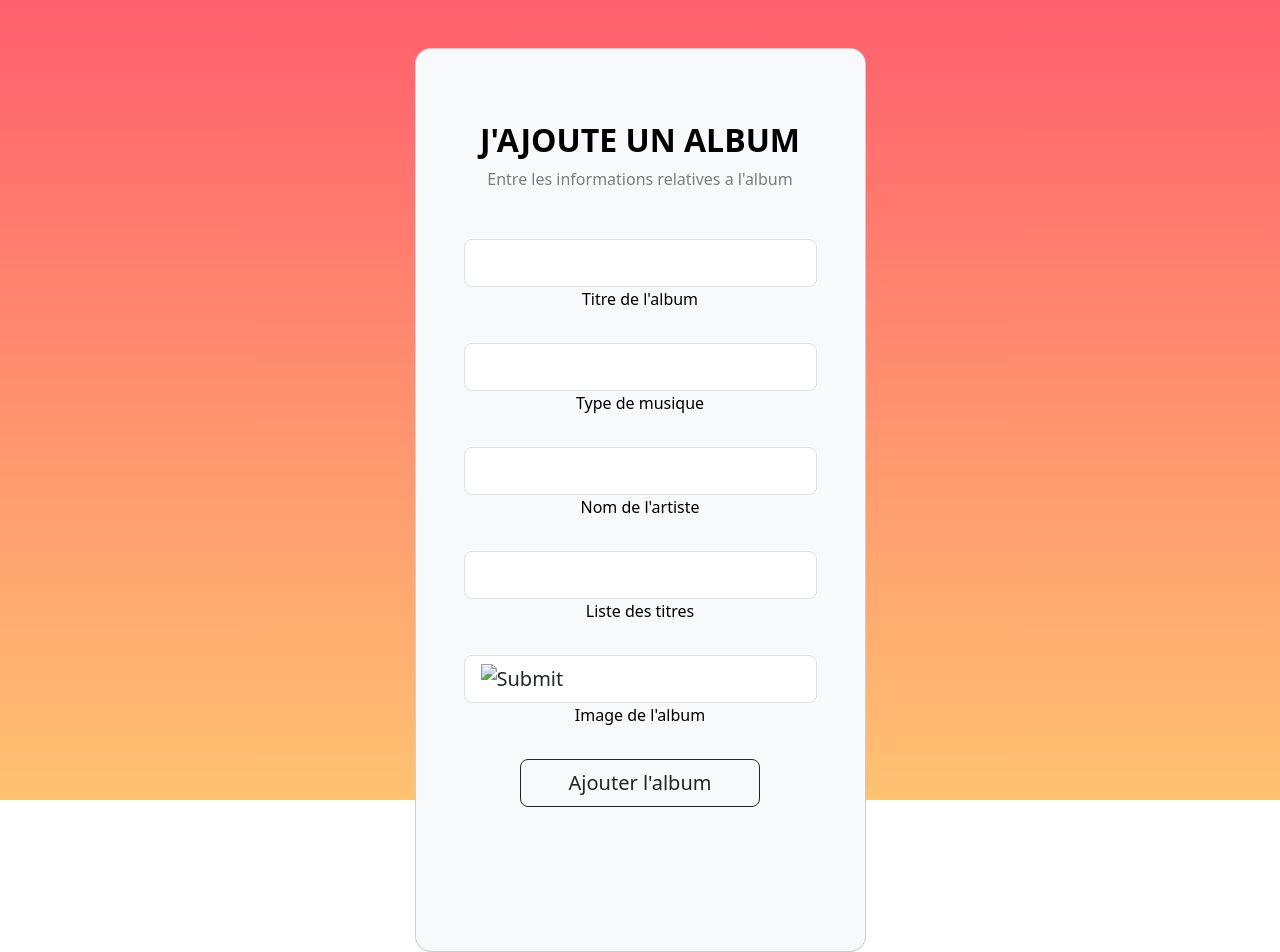
After one commit to ClaraBousquet/Dizzer, a Symfony app: template app/templates/public/addAlbum.html.twig in a window 1280 px wide. The commit adds this page. Run offline with Twig, Linux system fonts and the light colour scheme; the template is opened without the code that fills it, so the values that code supplies are empty; some libraries are stand-ins or nearby versions.

Commit message:
albumsBDDEtForm

```diff
--- a/app/migrations/Version20240118155256.php
+++ b/app/migrations/Version20240119140050.php
@@ -10,7 +10,7 @@ use Doctrine\Migrations\AbstractMigration;
 /**
  * Auto-generated Migration: Please modify to your needs!
  */
-final class Version20240118155256 extends AbstractMigration
+final class Version20240119140050 extends AbstractMigration
 {
     public function getDescription(): string
     {
--- a/app/public/style/styles.css
+++ b/app/public/style/styles.css
@@ -80,11 +80,16 @@ title {
 }
 
 
+
 .albums {
 
   width: 20%;
   margin-bottom: 20px;
   margin-left: 10px;
+}
+
+btn-add{
+    margin
 }
 
 .btn-custom {
--- a/app/src/Controller/PublicController.php
+++ b/app/src/Controller/PublicController.php
@@ -56,6 +56,12 @@ class PublicController extends AbstractController
         ]);
     }
 
+#[Route('/addAlbum', name: 'addAlbum', methods: ['GET', 'POST'])]
+    public function addAlbum()
+    {
+        return $this->render("public/addAlbum.html.twig");
+    }
+
     #[Route("/album/{id}", name: "albumdetail", methods: ['GET'])]
     public function getOneAlbum(int $id)
     {
--- /dev/null
+++ b/app/templates/public/addAlbum.html.twig
@@ -0,0 +1,67 @@
+{% extends 'base.html.twig' %}
+
+{% block title %} Ajouter un album {% endblock %}
+
+{% block body %}
+
+<section class="vh-100 gradient-custom">
+  <div class="container py-5 h-100">
+    <div class="row d-flex justify-content-center align-items-center h-100">
+      <div class="col-12 col-md-8 col-lg-6 col-xl-5">
+        <div class="card  bg-light text-black" style="border-radius: 1rem;">
+          <div class="card-body p-5 text-center">
+
+            <div class="mb-md-5 mt-md-4 pb-5">
+
+              <form method="post" action="{{ path('userHome')}}">
+              <h2 class="fw-bold mb-2 text-uppercase">J'ajoute un album</h2>
+              <p class="text-black-50 mb-5">Entre les informations relatives a l'album</p>
+
+              <div class="form-outline form-black mb-4">
+                <input type="text" id="typeEmailX" class="form-control form-control-lg" />
+                <label class="form-label" >Titre de l'album</label>
+              </div>
+
+              <div class="form-outline form-black mb-4">
+                <input type="text" id="typeEmailX" class="form-control form-control-lg" />
+                <label class="form-label" >Type de musique</label>
+              </div>
+
+              <div class="form-outline form-black mb-4">
+                <input type="text" id="typeEmailX" class="form-control form-control-lg" />
+                <label class="form-label" >Nom de l'artiste</label>
+              </div>
+
+              <div class="form-outline form-black mb-4">
+                <input type="text" id="typeEmailX" class="form-control form-control-lg" />
+                <label class="form-label" >Liste des titres</label>
+              </div>
+
+              <div class="form-outline form-black mb-4">
+                <input type="image" id="image" class="form-control form-control-lg" />
+                <label class="form-label" >Image de l'album</label>
+              </div>
+
+
+
+
+              <button class="btn btn-outline-dark btn-lg px-5" type="submit">Ajouter l'album</button>
+
+              </form>
+
+
+            </div>
+
+            <div>
+              </p>
+            </div>
+
+          </div>
+        </div>
+      </div>
+    </div>
+  </div>
+</section>
+
+
+{% endblock %}
--- a/app/templates/public/albums.html.twig
+++ b/app/templates/public/albums.html.twig
@@ -12,13 +12,14 @@
       <img src="{{ asset('images/default1.jpg')}}" alt="couverture de l'album" class="card-img-top">
       <div class="card-body">
         <h2>{{ album.albumTitle }}</h2>
+        <h3>{{ album.albumName}}</h3>
         <p class="card-text">{{ album.albumType }}</p>
         <a href="{{ path('albumdetail', {'id': album.id}) }}" class="btn  btn-custom">Voir l'album</a>
       </div>
     </div>
   {% else %}
-    <p>Aucun album n'a été trouvé.</p>
   {% endfor %}
+
 </div>
 
 {% endblock %}
```
Also changed, not shown: app/src/Controller/UserController.php (+11 -0 lines), app/src/DataFixtures/AppFixtures.php (+36 -30 lines), app/src/Entity/Album.php (+14 -0 lines), app/templates/user/user.html.twig (+19 -14 lines), app/public/images/34.jpg (added), app/public/images/37.jpg (added), app/public/images/39.jpg (added), app/public/images/5.svg (added), app/public/images/53.jpg (added), app/public/images/54.jpg (added), app/public/images/9.jpg (added), app/public/images/ANightAtTheOpera.webp (added), app/public/images/The_Wall_Cover.svg (added), app/public/images/U2.jpg (added), 1 more files.
